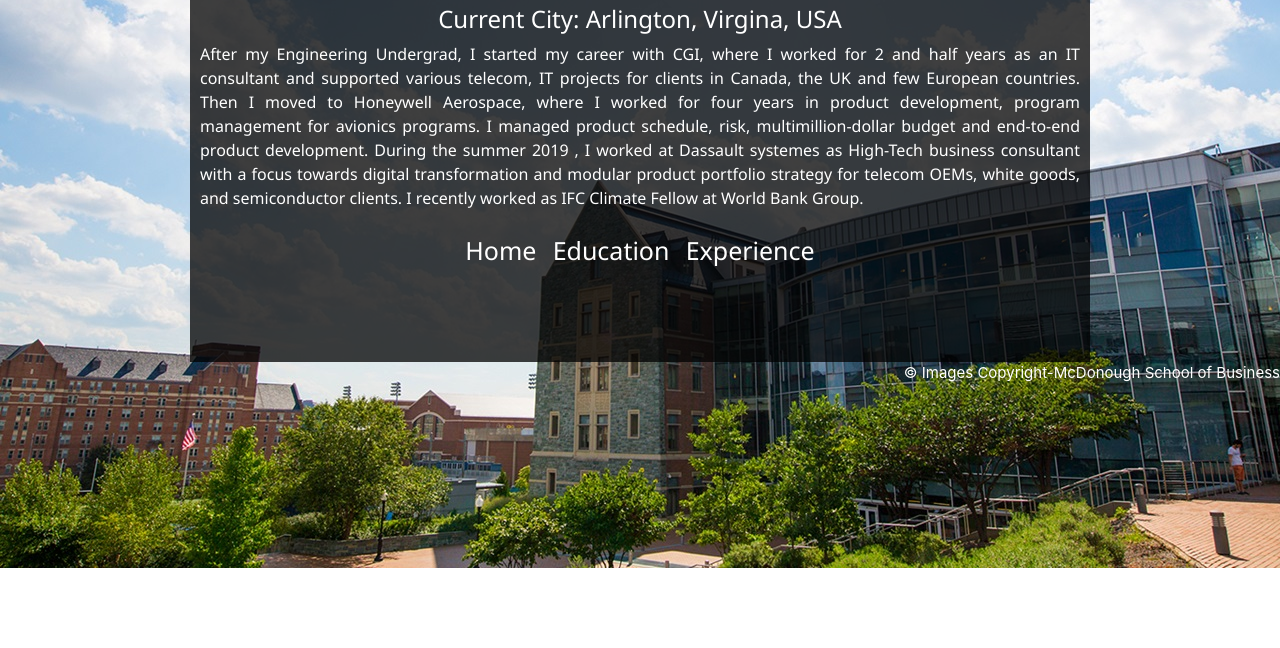
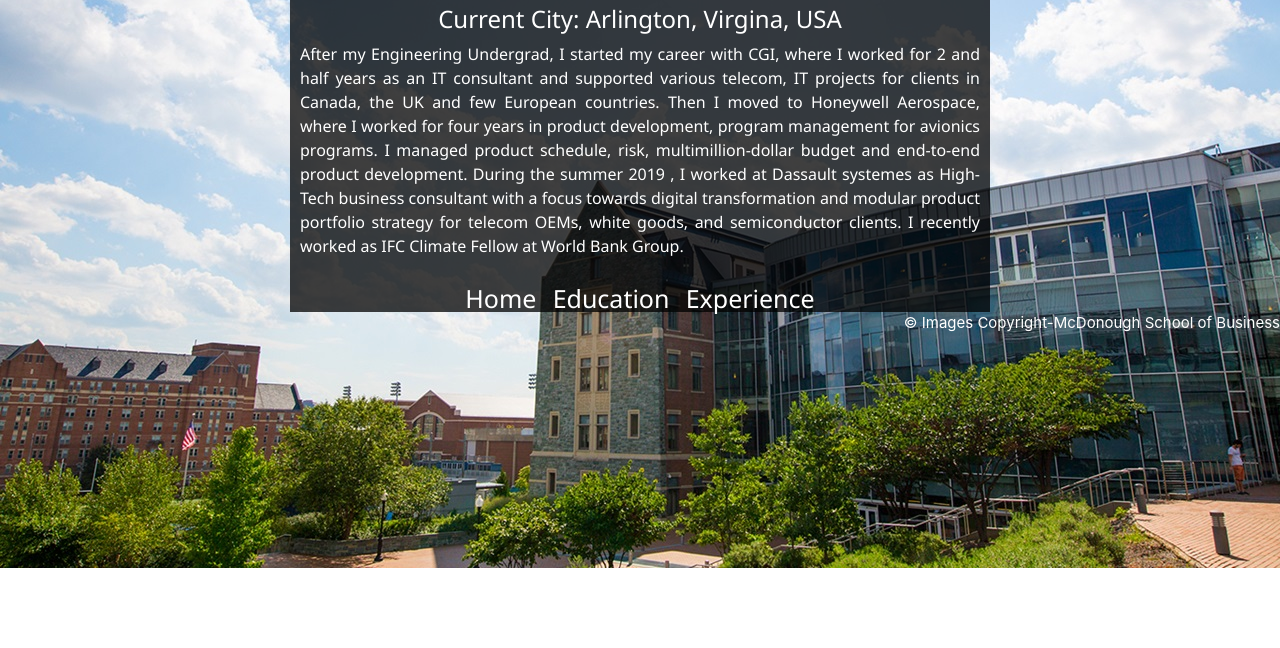
Before and after one commit to gnpthbalaji/Balaji-Guntur-Personal-Website-Project, a plain HTML site: page about.html in a window 1280 px wide. Shown: the part 152-800 px from the top of the page. Drawn offline with nearby package versions, Linux system fonts and the light colour scheme.

Commit message:
Update styleabout.css

```diff
--- a/styleabout.css
+++ b/styleabout.css
@@ -5,8 +5,8 @@ body{
     background-size: cover;
 }
 .box{
-  width: 900px;
-  height: 450px;
+  width: 700px;
+  height: 400px;
   background: rgba(0, 0, 0, 0.75);
   padding: 10px;
   text-align: center;
```
